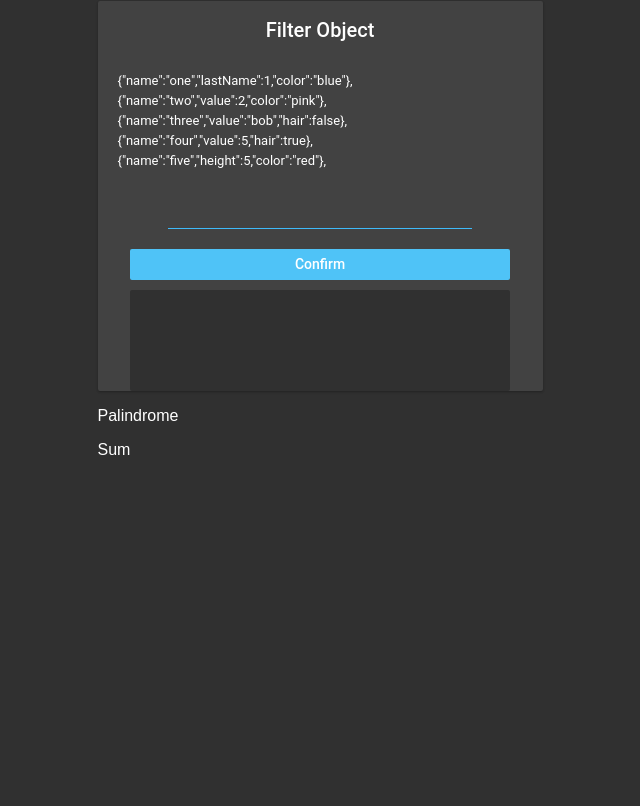
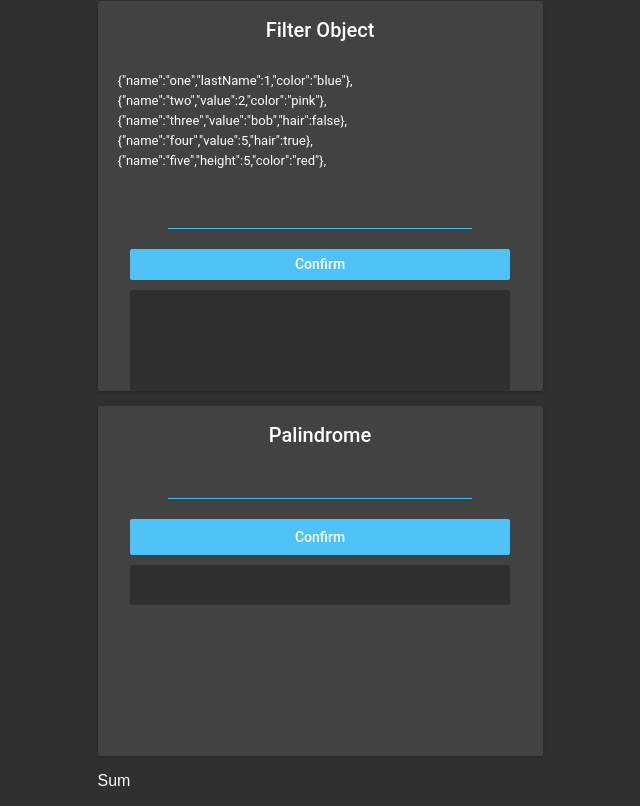
Before and after one commit to JoshGenereux/DevM-react-toy-problems, a React (Create React App) app: page / in a window 1280 px wide. Shown: the part 664-1470 px from the top of the page, without its empty margins (320-960 px from the left). Before the commit the page ends 1139 px from the top, so only its background shows below. Built offline with nearby package versions, Linux system fonts and the light colour scheme.

Commit message:
finished Palindrome

```diff
--- a/src/components/Topics/Palindrome.js
+++ b/src/components/Topics/Palindrome.js
@@ -1,9 +1,49 @@
 import React from 'react';
 
-function Palindrome(){
-    return (
-        <p>Palindrome</p>
-    )
+class Palindrome extends React.Component{
+    constructor(props) {
+        super(props);
+        this.state = {
+            userInput: '',
+            palindrome: ''
+        }
+    }
+
+    handleChange(e){
+        this.setState({userInput: e.target.value})
+    }
+
+    handleClick(){
+        let input = this.state.userInput;
+        console.log(input)
+        let string = '';
+        for(let i = input.length-1; i >= 0; i--){
+            string += input[i]
+        }
+        if(string === input){
+            this.setState({palindrome: `${string} is a Palindrome!`})
+        } else {
+            this.setState({palindrome: `${string} is not a Palindrome...`})
+        }
+        // this.setState({palindrome: string})
+    }
+
+    render() {
+        return (
+            <div className='puzzleBox filterStringPB'>
+                <h4>Palindrome</h4>
+                <input
+                    className='inputLine'
+                    onChange={(e)=>this.handleChange(e)}
+                />
+                <button
+                    className='confirmationButton'
+                    onClick={()=>this.handleClick()}
+                >Confirm</button>
+                <span className='resultsBox'>{this.state.palindrome}</span>
+            </div>
+        )
+    }
 }
 
 export default Palindrome;
```
